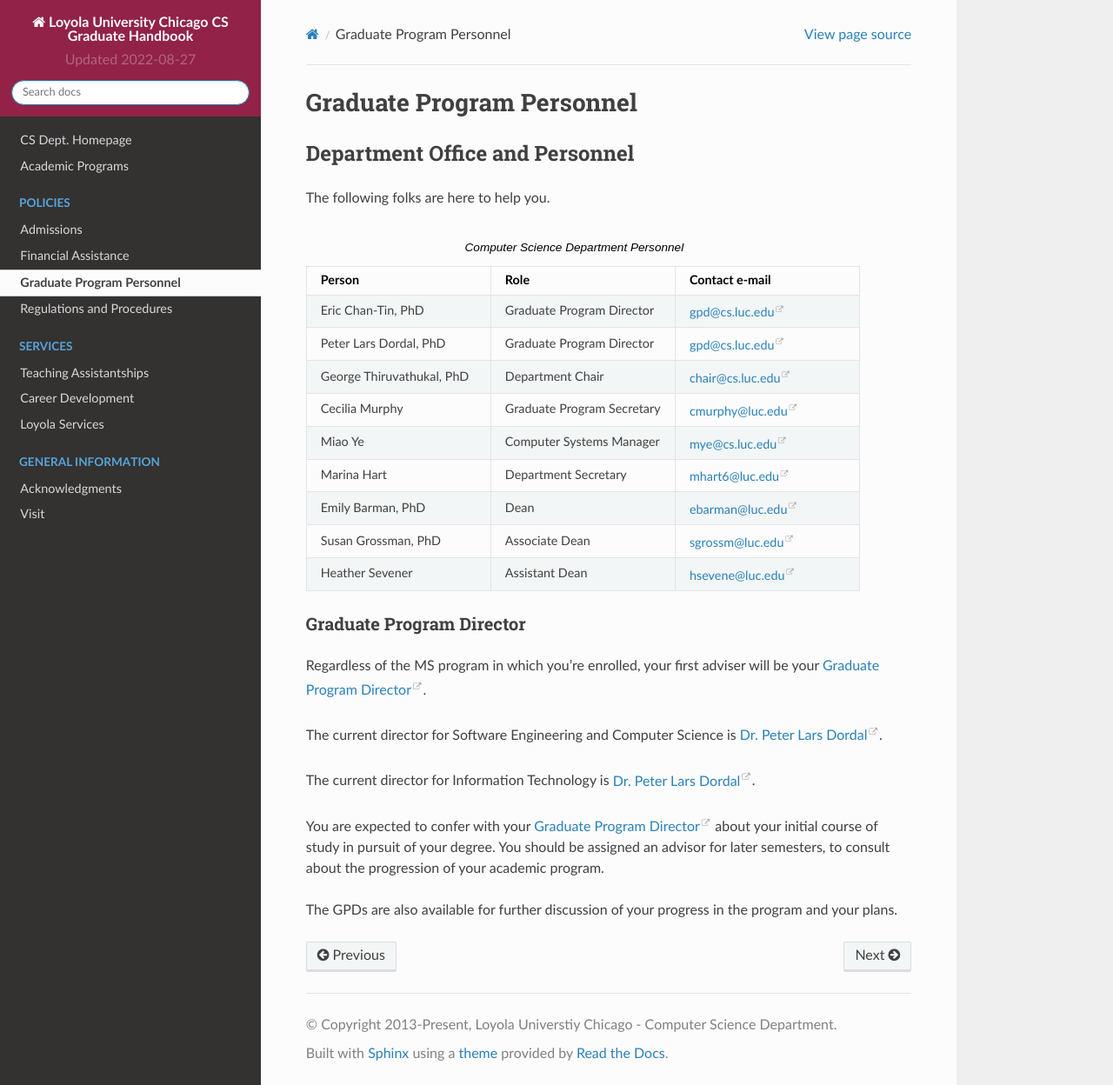
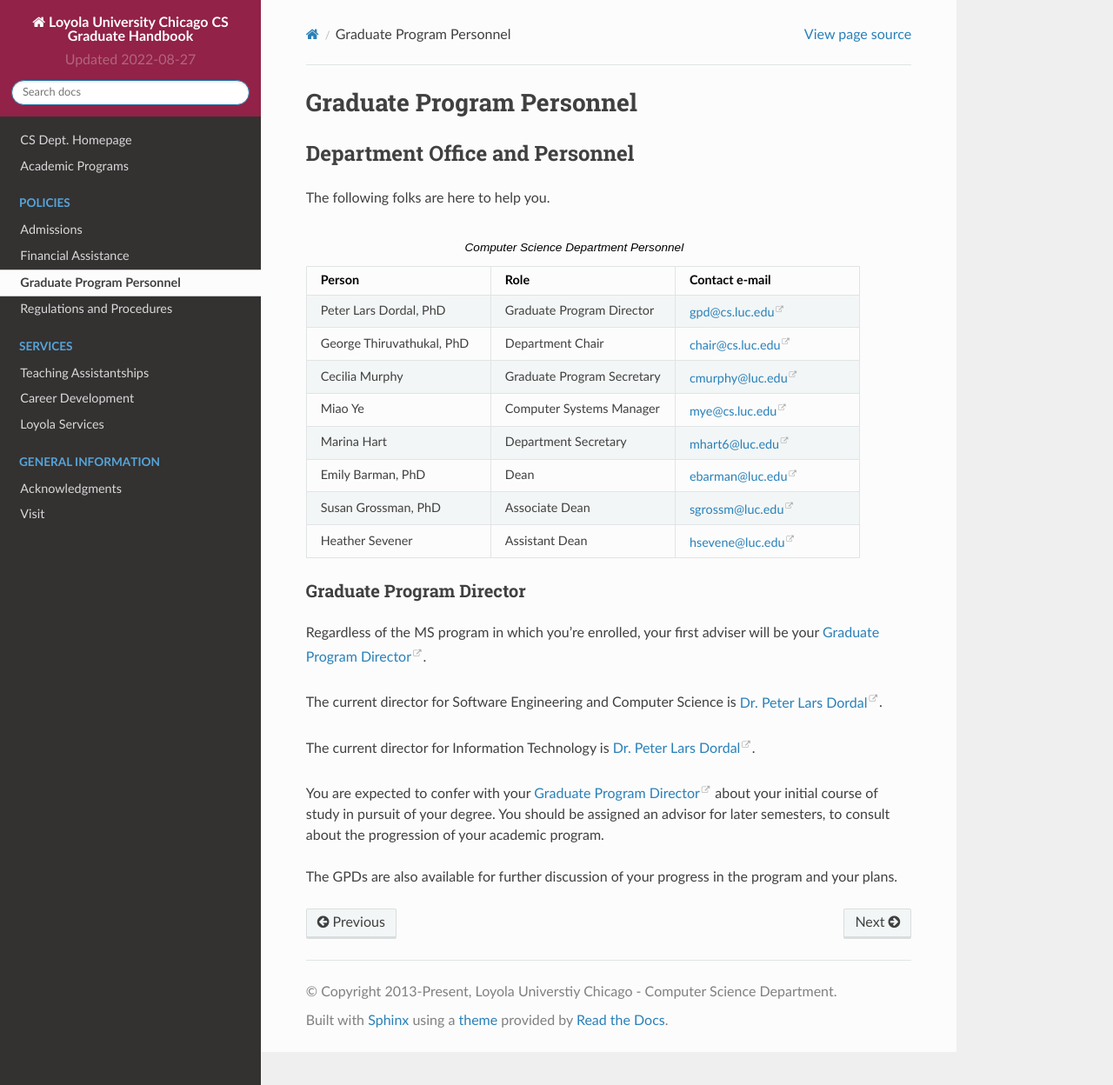
Before and after one commit to LoyolaChicagoCS/gradhandbook, a Sphinx documentation site: the page built from source/policy/people.rst, in a window 1280 px wide and 1248 px high. Shown: the whole window at 87% size. Built offline with Sphinx 7.4.7 and the Read the Docs theme 2.0.0, drawn with Linux system fonts in a browser that asks for light colours; some of the changed lines change nothing that is shown.

Commit message:
change GPD

```diff
--- a/source/policy/people.rst
+++ b/source/policy/people.rst
@@ -11,7 +11,6 @@
     :header: "Person", "Role", "Contact e-mail"
     :widths: 15, 15, 15
 
-    "Eric Chan-Tin, PhD", "Graduate Program Director", "gpd@cs.luc.edu"
     "Peter Lars Dordal, PhD", "Graduate Program Director", "gpd@cs.luc.edu"
     "George Thiruvathukal, PhD", "Department Chair", "chair@cs.luc.edu"
     "Cecilia Murphy", "Graduate Program Secretary", "cmurphy@luc.edu"
@@ -26,7 +25,7 @@
 
 Regardless of the MS program in which you're enrolled, your first adviser will be your |gpd|.
 
-The current director for Software Engineering and Computer Science is `Dr. Peter Lars Dordal <https://pld.cs.luc.edu/~chantin/>`_.
+The current director for Software Engineering and Computer Science is `Dr. Peter Lars Dordal <https://pld.cs.luc.edu/>`_.
 
 The current director for Information Technology is `Dr. Peter Lars Dordal <https://pld.cs.luc.edu/>`_.
 
```
